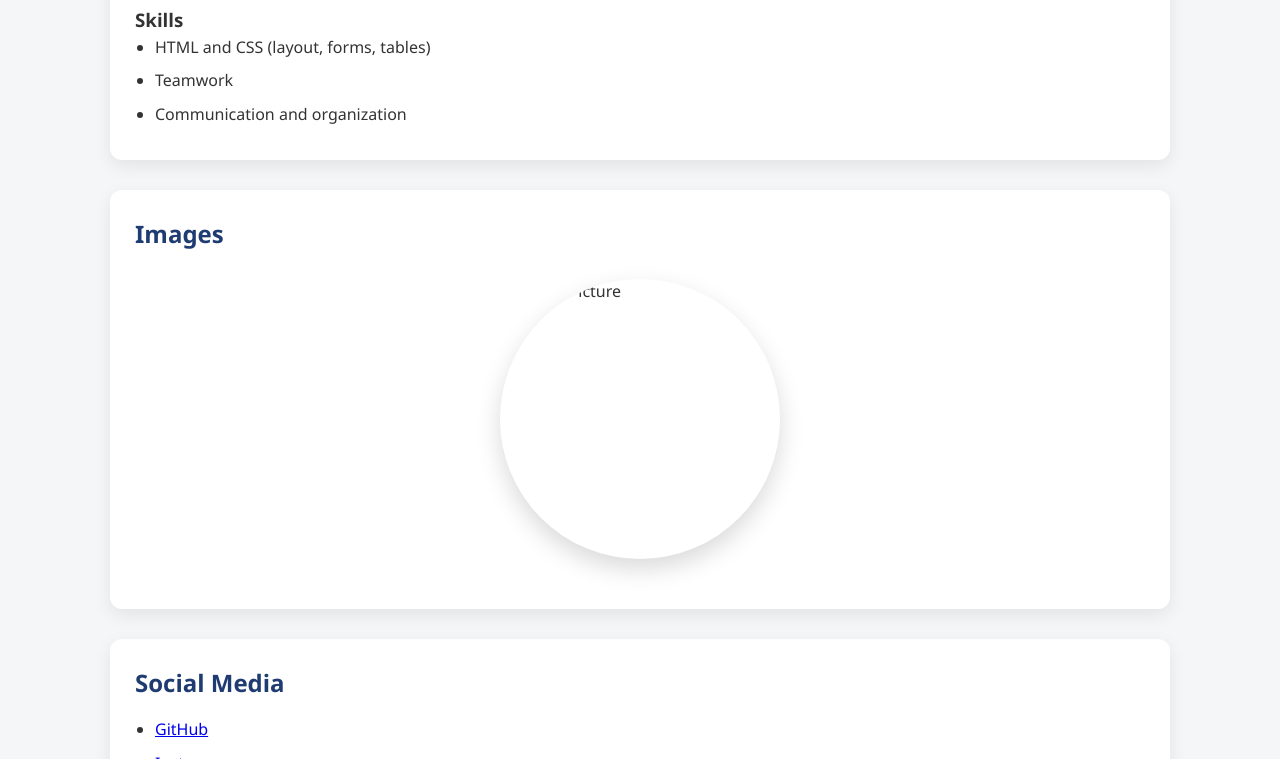
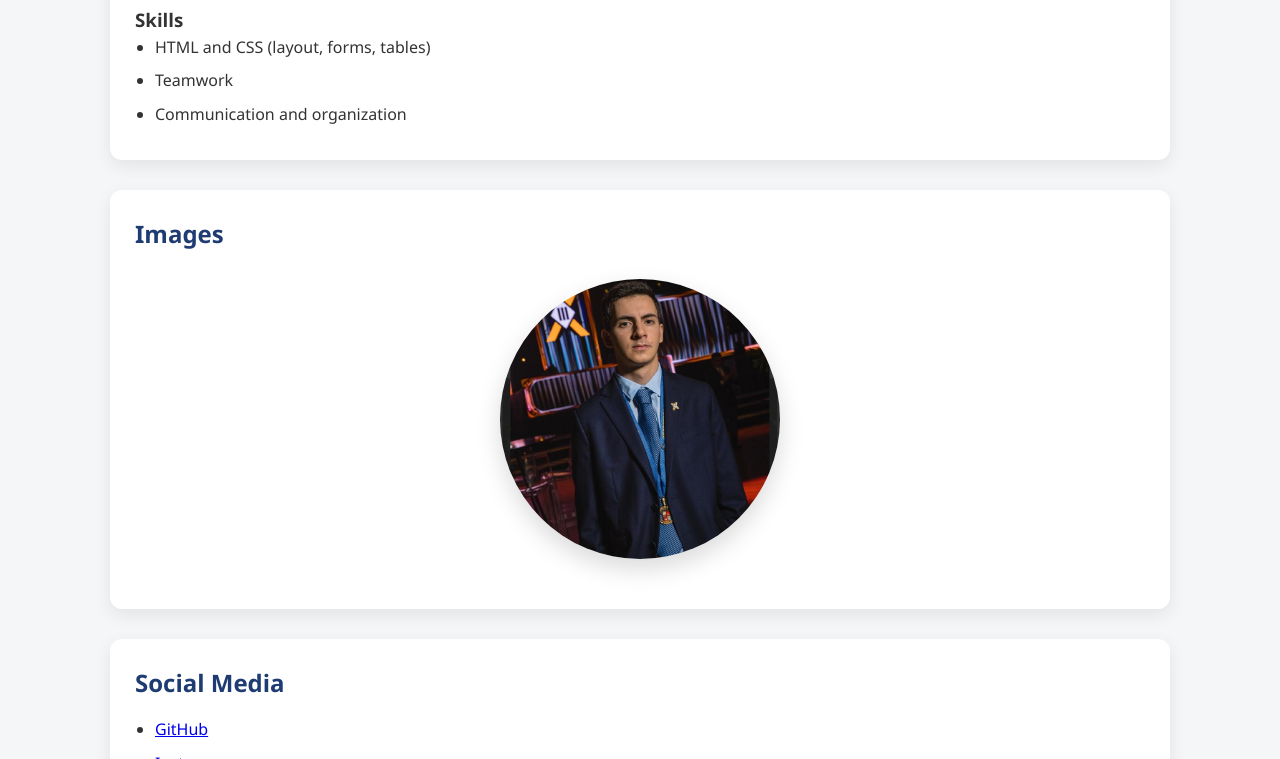
Before and after one commit to gennaro-pizzolante-dagher/web_page_pizzolante, a plain HTML site: page docs/public/about.html in a window 1280 px wide. Shown: the part 596-1355 px from the top of the page. Drawn offline with Linux system fonts and the light colour scheme.

Commit message:
Update about page

```diff
--- a/docs/public/about.html
+++ b/docs/public/about.html
@@ -52,7 +52,8 @@
       <h2>Images</h2>
 
 
-      <img src="../images/Gennaro Pizzolante foto.jpeg" alt="Profile Picture" height="260px" class="profile-image">
+     <img src="../images/Gennaro Pizzolante.jpg" alt="Profile photo" class="profile-image">
+
 
     </section>
 
```
